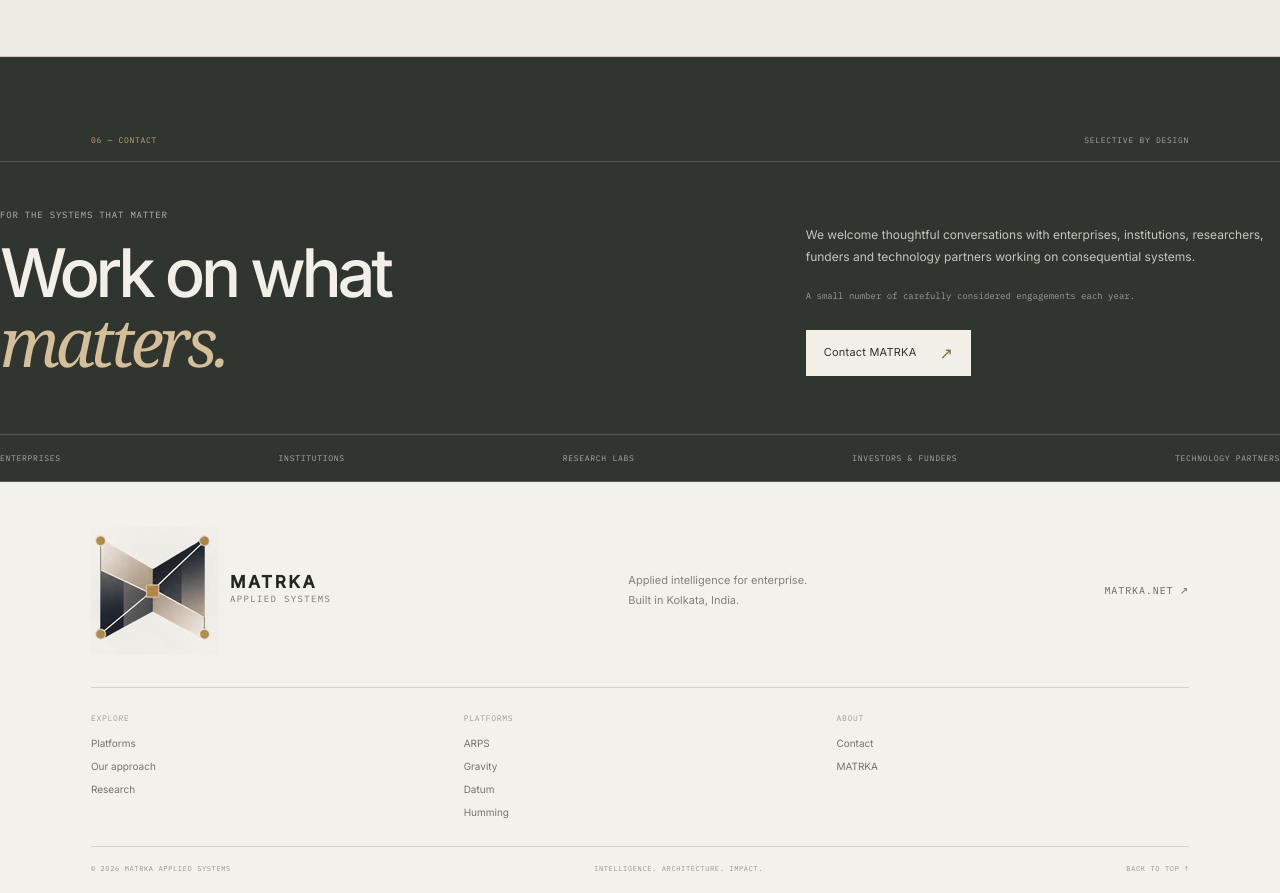
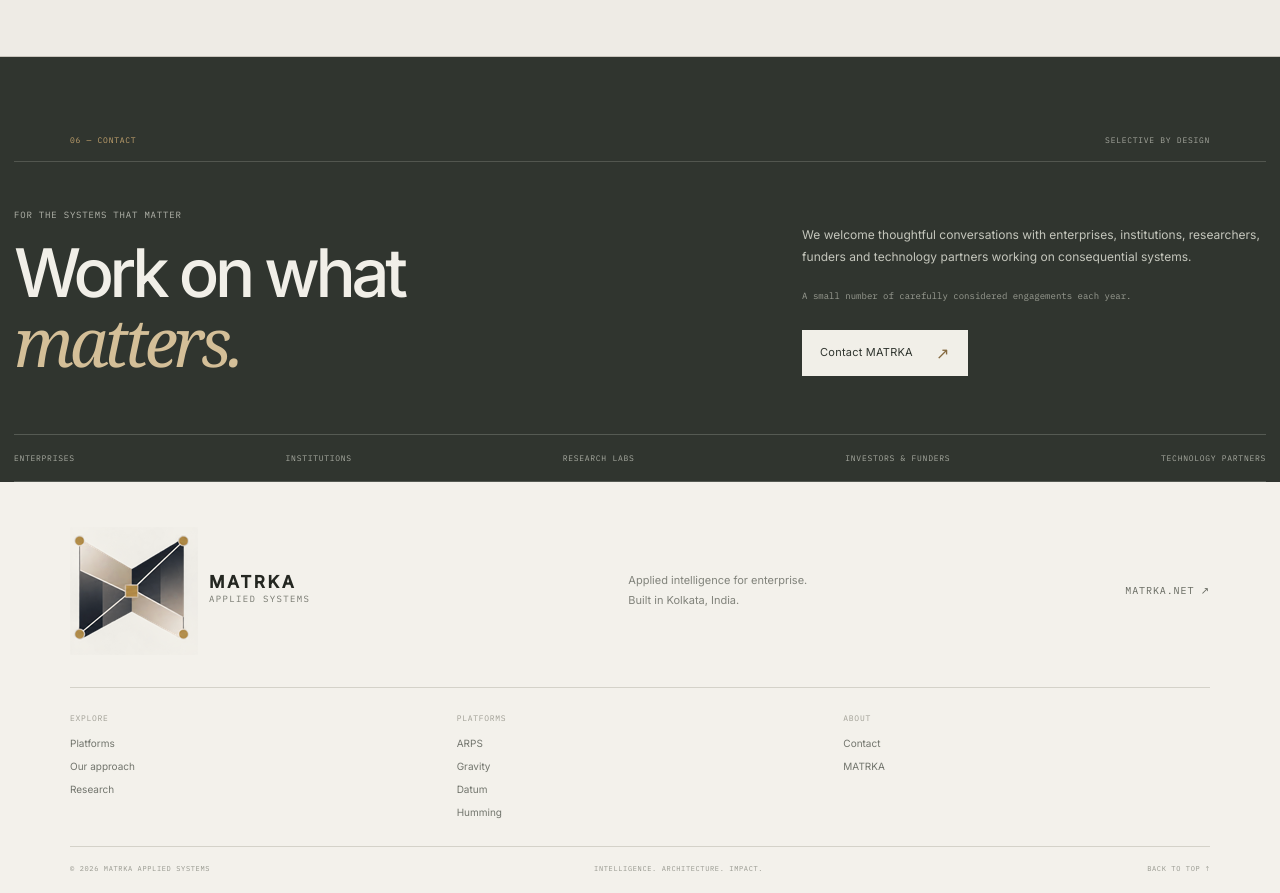
Before and after one commit to soham999a/fourmatr, a Next.js app: page / in a window 1280 px wide. Shown: the part 4760-5653 px from the top of the page. Built offline with nearby package versions, Linux system fonts and the light colour scheme.

Commit message:
Align contact and footer with site container
Use the same max width and gutters as the rest of the site for the contact band and footer so their left and right edges line up with the header and page sections.

```diff
--- a/src/app/globals.css
+++ b/src/app/globals.css
@@ -25,7 +25,6 @@
   --ref-line: #d4d2c9;
   --ref-muted: #777970;
   --ref-gold: #b08b52;
-  --ref-max: 1440px;
 
   --container: 1140px;
   --gutter: 56px;
@@ -1016,9 +1015,15 @@ button:hover > .eyebrow {
 
 .reference-shell {
   width: 100%;
-  max-width: var(--ref-max);
+  max-width: calc(var(--container) + var(--gutter) * 2);
   margin-inline: auto;
-  padding-inline: 7.1%;
+  padding-inline: 28px;
+}
+
+@media (min-width: 1024px) {
+  .reference-shell {
+    padding-inline: var(--gutter);
+  }
 }
 
 .reference-contact {
@@ -1248,12 +1253,6 @@ button:hover > .eyebrow {
   color: var(--ref-ink);
 }
 
-@media (max-width: 1000px) {
-  .reference-shell {
-    padding-inline: 5%;
-  }
-}
-
 @media (max-width: 700px) {
   .reference-contact {
     padding-top: 61px;
```
